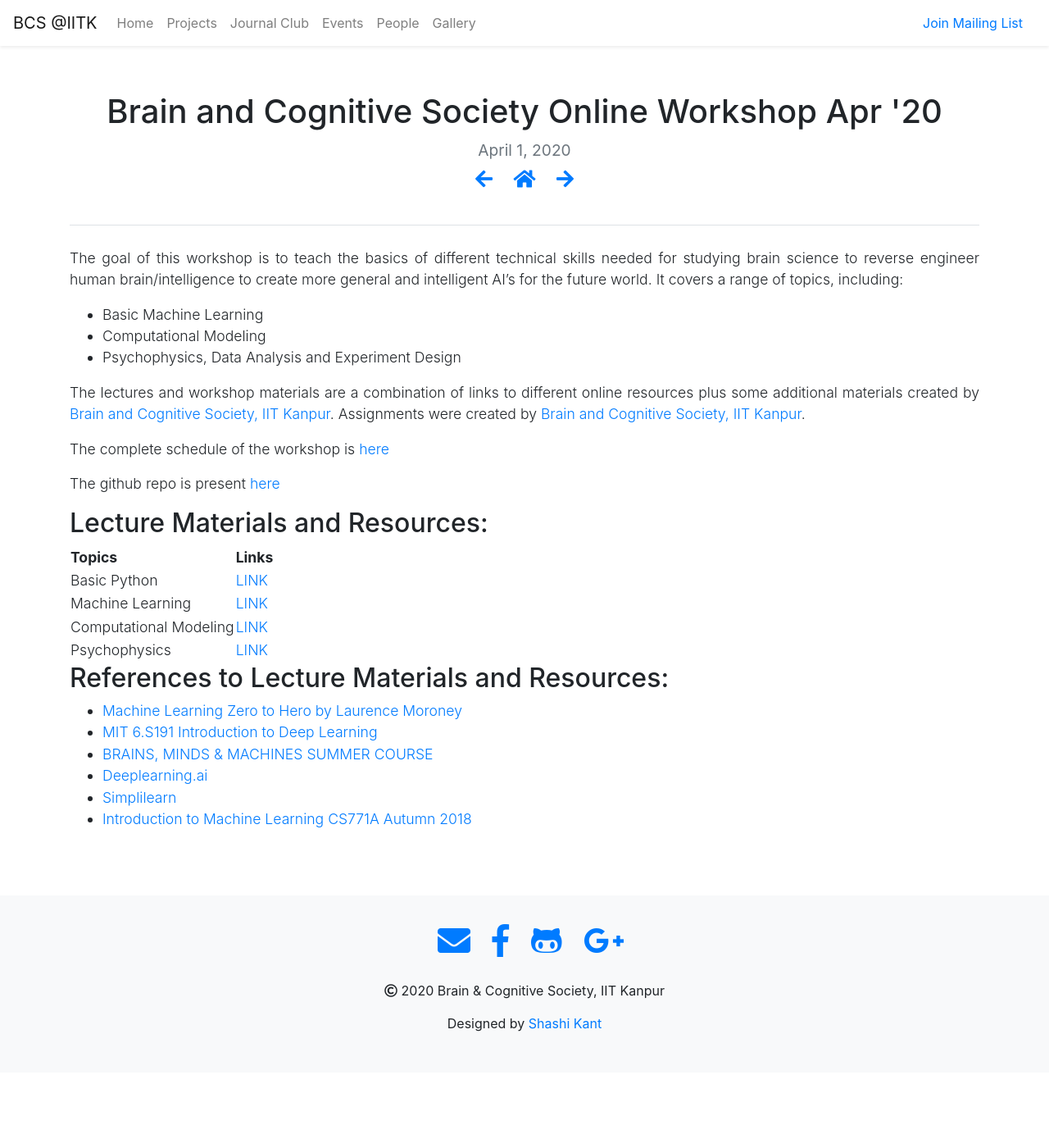
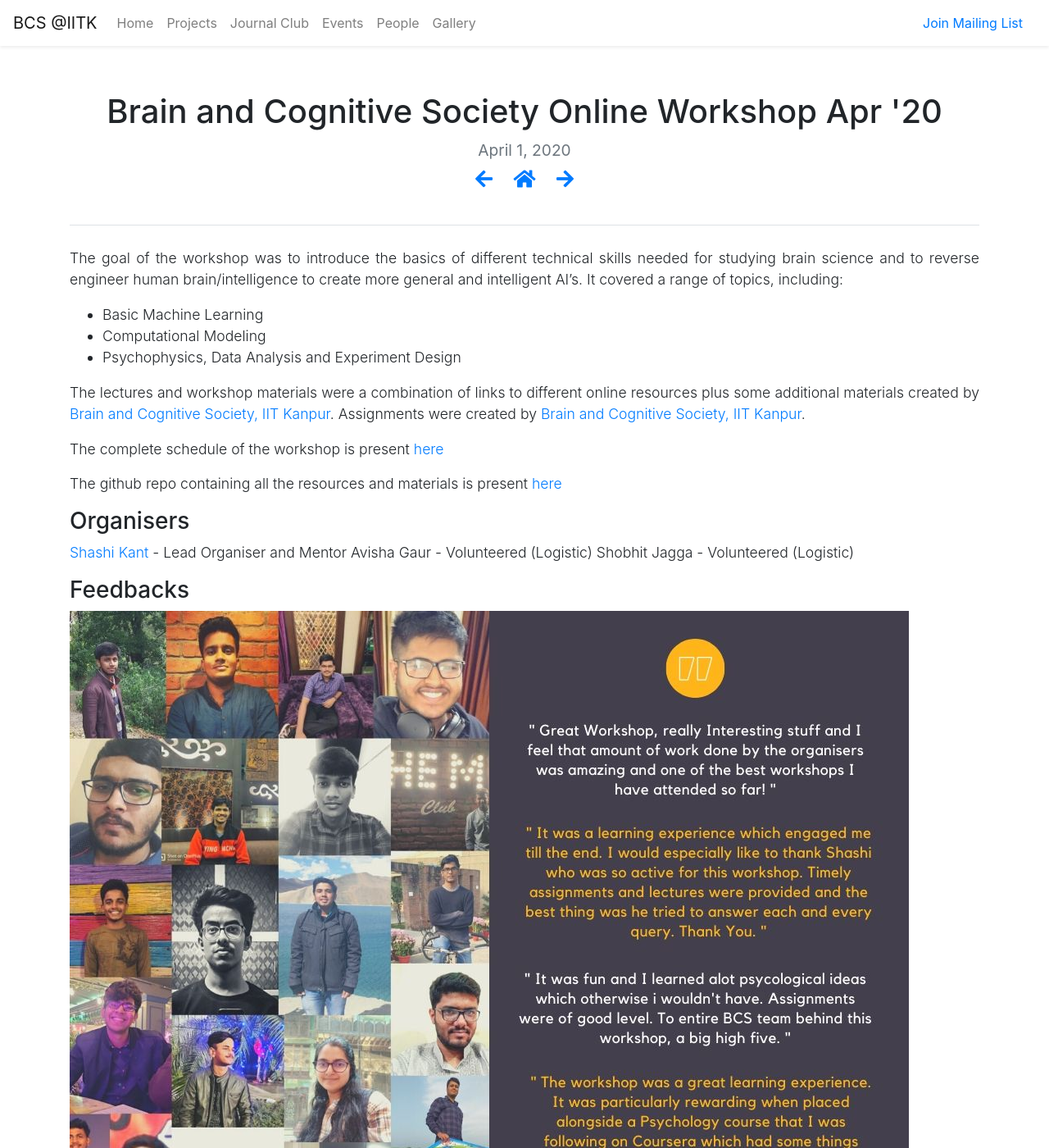
Before and after one commit to bcs-iitk/bcs-iitk.github.io, a Jekyll site: the page built from events/_posts/2020-04-01-BCS-Workshop-Apr-2020.md, in a window 1280 px wide and 1400 px high. Shown: the whole window at 82% size. Built offline with Jekyll 4.4.1, drawn with Linux system fonts in a browser that asks for light colours; nearby versions of some CDN libraries; some of the changed text lies outside the part shown.

Commit message:
updated workshop

```diff
--- a/events/_posts/2020-04-01-BCS-Workshop-Apr-2020.md
+++ b/events/_posts/2020-04-01-BCS-Workshop-Apr-2020.md
@@ -1,32 +1,27 @@
 ---
 layout: post
 title: Brain and Cognitive Society Online Workshop Apr '20
-abstract: The goal of this workshop is to teach the basics of different technical skills needed for studying brain science to reverse engineer human brain/intelligence to create more general and intelligent AI's for the future world.
+abstract: The goal of the workshop was to introduce the basics of different technical skills needed for studying brain science and to reverse engineer human brain/intelligence to create more general and intelligent AI's
 ---
-The goal of this workshop is to teach the basics of different technical skills needed for studying brain science to reverse engineer human brain/intelligence to create more general and intelligent AI's for the future world. It covers a range of topics, including:
+The goal of the workshop was to introduce the basics of different technical skills needed for studying brain science and to reverse engineer human brain/intelligence to create more general and intelligent AI's. It covered a range of topics, including:
 * Basic Machine Learning
 * Computational Modeling
 * Psychophysics, Data Analysis and Experiment Design
 
-The lectures and workshop materials are a combination of links to different online resources plus some additional materials created by [Brain and Cognitive Society, IIT Kanpur](https://bcs-iitk.github.io/). Assignments were created by [Brain and Cognitive Society, IIT Kanpur](https://bcs-iitk.github.io/).
+The lectures and workshop materials were a combination of links to different online resources plus some additional materials created by [Brain and Cognitive Society, IIT Kanpur](https://bcs-iitk.github.io/). Assignments were created by [Brain and Cognitive Society, IIT Kanpur](https://bcs-iitk.github.io/).
 
-The complete schedule of the workshop is [here](https://docs.google.com/spreadsheets/d/e/2PACX-1vTFknqDgVMKTFt8_aUp14bFlYO5cqHk8OfbkQ6xIaulwXtF2w5GUI8-2R3UrmiIUJZuAG-hfJKI0ULs/pubhtml?gid=0&single=true)
+The complete schedule of the workshop is present [here](https://docs.google.com/spreadsheets/d/e/2PACX-1vTFknqDgVMKTFt8_aUp14bFlYO5cqHk8OfbkQ6xIaulwXtF2w5GUI8-2R3UrmiIUJZuAG-hfJKI0ULs/pubhtml?gid=0&single=true)
 
-The github repo is present [here](https://github.com/bcs-iitk/BCS_Workshop_Apr_20)
+The github repo containing all the resources and materials is present [here](https://github.com/bcs-iitk/BCS_Workshop_Apr_20)
 
-## Lecture Materials and Resources:
+### Organisers
+[Shashi Kant](http://shashikg.github.io/) - Lead Organiser and Mentor
+Avisha Gaur - Volunteered (Logistic)
+Shobhit Jagga - Volunteered (Logistic)
 
-| Topics | Links |
-| ------ | ------ |
-| Basic Python | [LINK](https://github.com/bcs-iitk/BCS_Workshop_Apr_20/blob/master/Python_Tutorial/Readme.md) |
-| Machine Learning | [LINK](https://github.com/bcs-iitk/BCS_Workshop_Apr_20/blob/master/Machine_Learning/Readme.md) |
-| Computational Modeling | [LINK](https://github.com/bcs-iitk/BCS_Workshop_Apr_20/blob/master/Computational_Modeling/Readme.md) |
-| Psychophysics | [LINK](https://github.com/bcs-iitk/BCS_Workshop_Apr_20/blob/master/Psychophysics/Readme.md) |
+### Feedbacks
+![1]({{ site.url }}{{ site.baseurl }}/events/img/BCS_Workshop_20/1.jpg)
+![2]({{ site.url }}{{ site.baseurl }}/events/img/BCS_Workshop_20/2.jpg)
 
-## References to Lecture Materials and Resources:
-* [Machine Learning Zero to Hero by Laurence Moroney](https://github.com/lmoroney/dlaicourse)
-* [MIT 6.S191 Introduction to Deep Learning](http://introtodeeplearning.com/)
-* [BRAINS, MINDS & MACHINES SUMMER COURSE](https://cbmm.mit.edu/summer-school/2018)
-* [Deeplearning.ai](https://www.youtube.com/channel/UCcIXc5mJsHVYTZR1maL5l9w)
-* [Simplilearn](https://www.youtube.com/user/Simplilearn)
-* [Introduction to Machine Learning CS771A Autumn 2018](https://www.cse.iitk.ac.in/users/piyush/courses/ml_autumn18/index.html)
+<br>
+Some [closing remarks](https://docs.google.com/document/u/1/d/e/2PACX-1vR0ZuKm7b17BI1SxaSw4_ylHlBc3C7JCL6hI9Vzdgeq9ffO0trsxTb8AxUfFwUITzvW1fycWmOwurKi/pub) from Shashi!
```
Also changed, not shown: journal-club/_posts/2020-03-05-A-Network-Model-of-the-Emotional-Brain.md (added, +12 -0 lines), projects/_posts/2020-02-07-Gaze-Tracking-(Using-Eye-Movement-and-Headband).md (deleted, +0 -19 lines), events/img/BCS_Workshop_20/1.jpg (added), events/img/BCS_Workshop_20/2.jpg (added), 1 other file.
